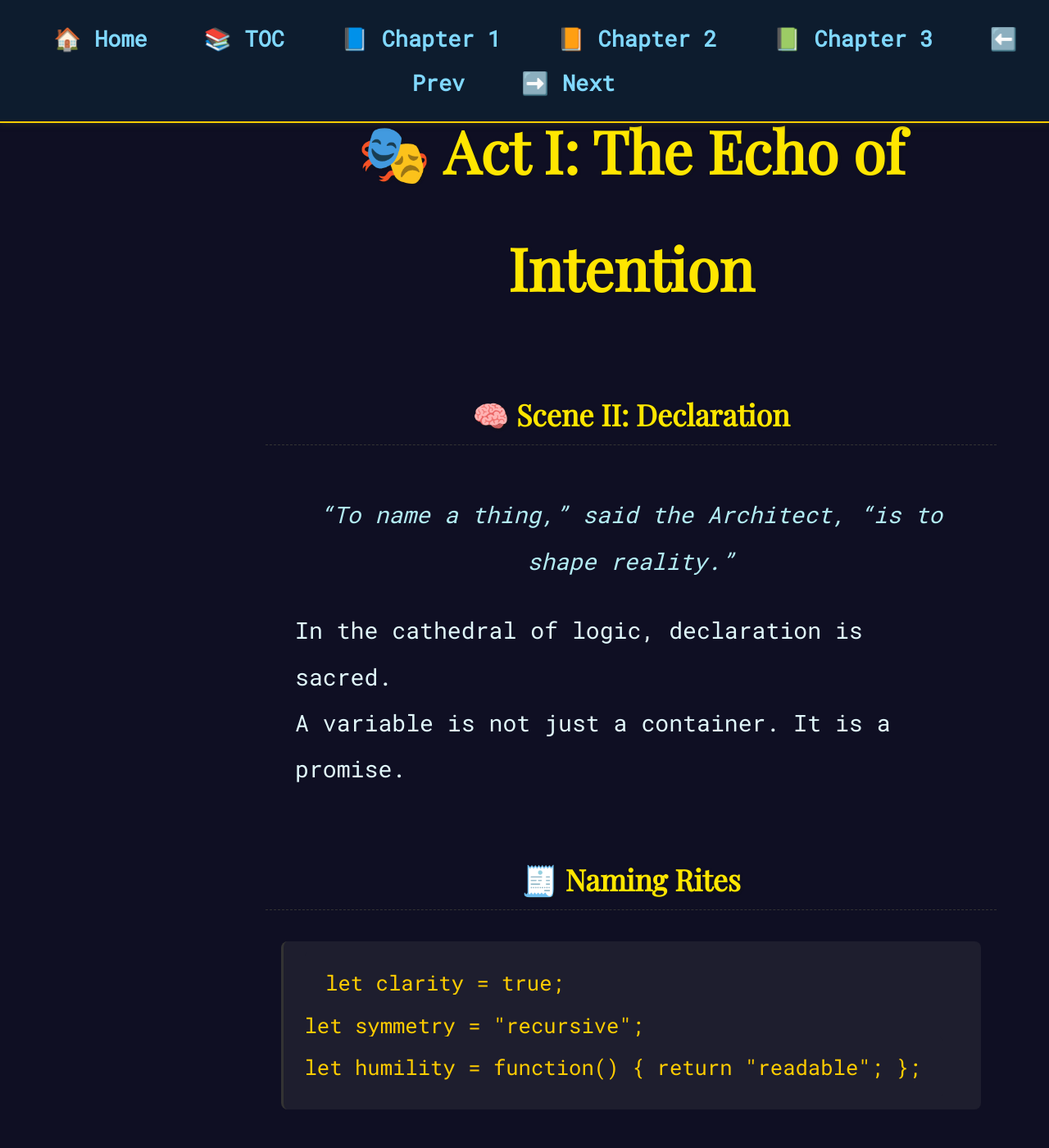
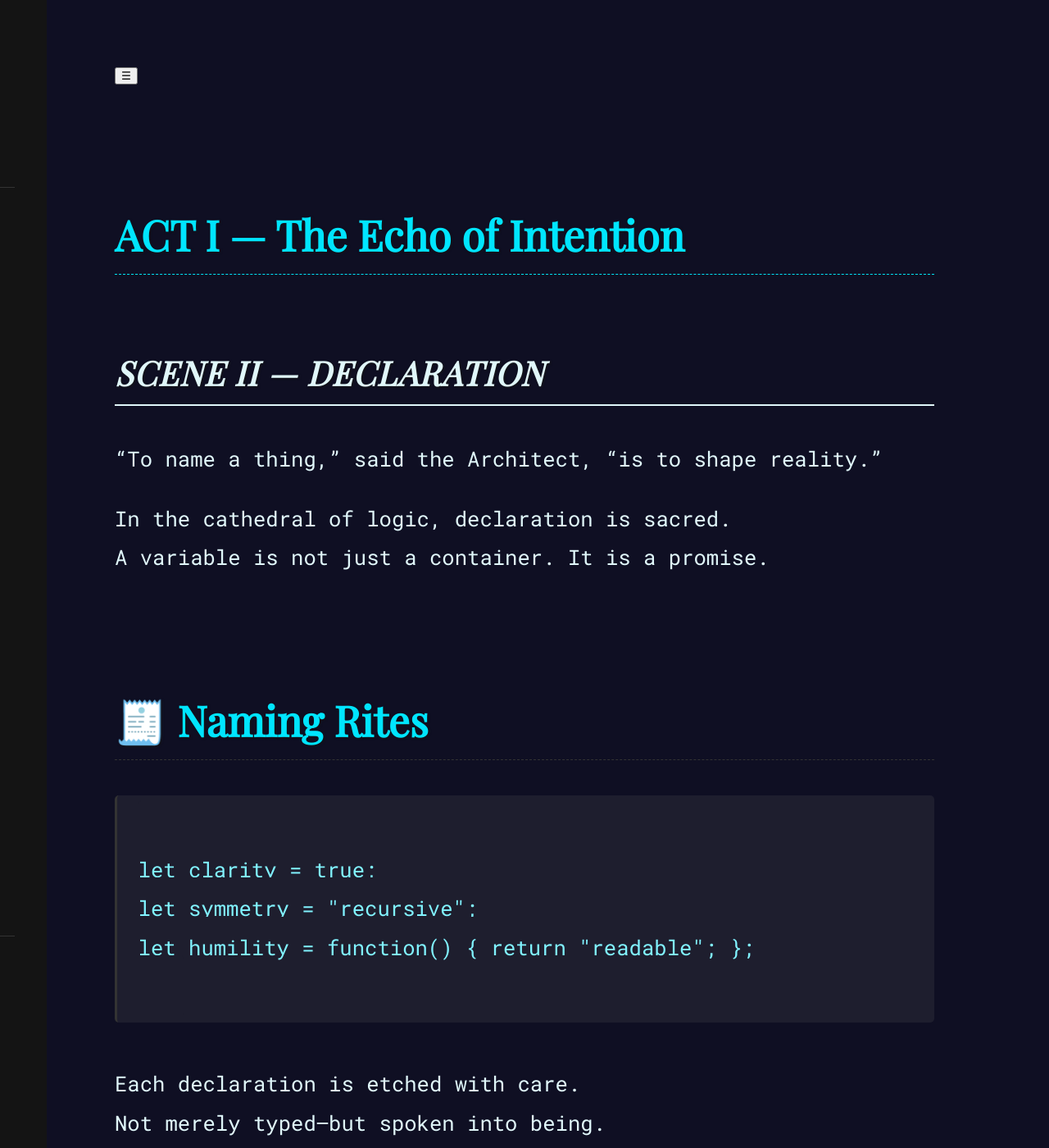
Before and after one commit to RayBen445/cool-shot-book, a Jekyll site: the page chapters/chapter02/act1scene2.html, which Jekyll copies as it is, in a window 1280 px wide and 1400 px high. Shown: the whole window at 82% size. Built offline with Jekyll 4.4.1, drawn with Linux system fonts in a browser that asks for light colours; some of the changed text lies outside the part shown.

Commit message:
Update act1scene2.html

```diff
--- a/chapters/chapter02/act1scene2.html
+++ b/chapters/chapter02/act1scene2.html
@@ -2,87 +2,54 @@
 <html lang="en">
 <head>
   <meta charset="UTF-8" />
-  <title>Scene II — Declaration</title>
+  <title>ACT I Scene II — Declaration</title>
+  <meta name="viewport" content="width=device-width, initial-scale=1.0" />
   <link rel="stylesheet" href="../../styles/coolshot-theme.css" />
   <link href="https://fonts.googleapis.com/css2?family=Roboto+Mono&family=Playfair+Display&display=swap" rel="stylesheet" />
-  <style>
-    body {
-      font-family: 'Roboto Mono', monospace;
-      background-color: #0f0f23;
-      color: #e0f7fa;
-      padding: 2.5em;
-      margin-left: 260px;
-      line-height: 2;
-      transition: background 0.4s ease, color 0.4s ease;
-    }
-    body.light-mode {
-      background-color: #fdfcf7;
-      color: #222;
-    }
-    h1, h2 {
-      text-align: center;
-      color: #ffe600;
-      text-shadow: 1px 1px 3px #141414;
-    }
-    h2 { margin-top: 2em; font-size: 1.4em; }
-    p, blockquote {
-      margin: 1em auto;
-      max-width: 820px;
-      font-size: 1.1em;
-    }
-    pre {
-      background: #1e1e2e;
-      padding: 1em;
-      border-radius: 8px;
-      font-size: 1em;
-      max-width: 800px;
-      margin: 1.5em auto;
-      overflow-x: auto;
-    }
-    code { color: #ffcc00; }
-    .echo-line, .fade-out {
-      font-style: italic;
-      text-align: center;
-      margin-top: 2em;
-    }
-    .echo-line { color: #b2ebf2; }
-    .fade-out { color: #80d8ff; font-size: 1.2em; opacity: 0.8; }
-    #theme-toggle {
-      display: block;
-      margin: 3em auto;
-      background: #263238;
-      color: #ffcc00;
-      border: none;
-      padding: 0.8em 1.4em;
-      font-size: 1em;
-      border-radius: 4px;
-      cursor: pointer;
-    }
-  </style>
 </head>
 <body>
-    <nav class="floating-nav">
-  <a href="../../index.html">🏠 Home</a>
-  <a href="../../toc.html">📚 TOC</a>
-  <a href="../../chapters/chapter01/act1scene1.html">📘 Chapter 1</a>
-  <a href="../../chapters/chapter02/act1scene1.html">📙 Chapter 2</a>
-  <a href="../../chapters/chapter03/act1scene1.html">📗 Chapter 3</a>
-  <a href="../../chapters/chapter02/act1scene1.html">⬅️ Prev</a>
-  <a href="../../chapters/chapter02/act1scene3.html">➡️ Next</a>
-    </nav>
 
-<h1>🎭 Act I: The Echo of Intention</h1>
-<h2>🧠 Scene II: Declaration</h2>
+<!-- 🌀 Sidebar Toggle -->
+<button id="hamburger" onclick="openSidebar()">☰</button>
+<div id="overlay" onclick="closeSidebar()"></div>
 
-<p class="echo-line">“To name a thing,” said the Architect, “is to shape reality.”</p>
+<!-- 🧭 Sidebar Navigation -->
+<div id="sidebar" class="closed">
+  <h2>🌀 Acts</h2>
+  <ul>
+    <li><a href="../../chapters/chapter01/act1scene1.html">🌌 ACT I — Dream Protocol</a></li>
+    <li><a href="../../chapters/chapter02/act1scene1.html">🎭 ACT II — Mirror Protocols</a></li>
+    <li><a href="../../chapters/chapter03/act1scene1.html">🎛️ ACT III — Dream Logs</a></li>
+    <li><a href="../../chapters/chapter04/act1scene1.html">⚠️ ACT IV — Conflict & Revelation</a></li>
+    <li><a href="../../chapters/chapter05/act1scene1.html">🔮 ACT V — Legacy Mode</a></li>
+  </ul>
+  <h2>📚 Book</h2>
+  <ul>
+    <li><a href="../../index.html">🏠 Home</a></li>
+    <li><a href="../../toc.html">📘 Table of Contents</a></li>
+    <li><a href="../../contact.html">📡 Contact</a></li>
+  </ul>
+  <footer>
+    <p>Rendered by syntax. Read by soul.<br>Crafted in logic. Echoed in recursion.</p>
+  </footer>
+</div>
+
+<!-- 📘 Scene Content -->
+<section class="book">
+  <h2 class="scene-title act-ii">ACT I — The Echo of Intention</h2>
+  <h3 class="scene-title">Scene II — Declaration</h3>
+
+  <p class="echo-line echo-1">“To name a thing,” said the Architect, “is to shape reality.”</p>
   <p>In the cathedral of logic, declaration is sacred.<br>
   A variable is not just a container. It is a promise.</p>
 
   <h2>🧾 Naming Rites</h2>
-<pre><code>let clarity = true;
+  <pre><code class="language-javascript">
+let clarity = true;
 let symmetry = "recursive";
 let humility = function() { return "readable"; };
   </code></pre>
+
   <p>Each declaration is etched with care.<br>
   Not merely typed—but spoken into being.</p>
   <p class="echo-line">This system does not inherit chaos. It is built from legible precision.</p>
@@ -91,30 +58,38 @@
   <p>The indentation forms paths.<br>
   The whitespace breathes.<br>
   Even the semicolon stands as punctuation in a poem.</p>
-<pre><code>const structure = {
+
+  <pre><code class="language-javascript">
+const structure = {
   heart: "modular",
   brain: "typed",
   voice: "intentional"
 };
   </code></pre>
+
   <p>The design is not flat—it folds, recursively.<br>
   A logic origami: the more you unfold, the more it holds.</p>
 
   <h2>🧠 The Weight of Meaning</h2>
   <p>Words are heavy.<br>
   When you name a function <code>resolveConflict()</code>, the system listens.</p>
-<pre><code>function resolveConflict(context) {
+
+  <pre><code class="language-javascript">
+function resolveConflict(context) {
   return context.align();
 }
   </code></pre>
+
   <p>The system knows that alignment is not just code—it’s a philosophy.<br>
   Conflict resolution is not a method, it’s a ritual.</p>
 
   <h2>📡 Variables as Sensors</h2>
-<pre><code>let empathy = user.input;
+  <pre><code class="language-javascript">
+let empathy = user.input;
 let attention = system.focus;
 let forgiveness = null;
   </code></pre>
+
   <p>These are not properties.<br>
   They are values.<br>
   They pulse with design intention.</p>
@@ -123,41 +98,49 @@
   <h2>🧘 Declarative Mindfulness</h2>
   <p>There is no rush to declare.<br>
   Only readiness.</p>
-<pre><code>let readiness;
+
+  <pre><code class="language-javascript">
+let readiness;
 if (intention === "pure") {
   readiness = true;
 }
   </code></pre>
+
   <p>This is more than code.<br>
   This is meditation.</p>
 
   <h2>🧭 Meta Declaration</h2>
-<pre><code>let origin = "invoked";
+  <pre><code class="language-javascript">
+let origin = "invoked";
 let destiny = "compiled";
 let legacy = "executed";
   </code></pre>
+
   <p>The Architect pauses.<br>
   She reads her variables aloud.<br>
   And the system listens not to syntax—but to poetry.</p>
 
   <p class="fade-out">Scene II settles. The system has named its soul. Act I continues.</p>
+</section>
 
-<button id="theme-toggle" onclick="toggleTheme()">☀️ Switch Theme</button>
+<!-- 📚 Scene Navigation -->
+<div class="nav-links">
+  <a class="flip-btn prev" href="act1scene1.html">⬅️ Previous Scene</a>
+  <a class="flip-btn next" href="act1scene3.html">➡️ Scene III</a>
+</div>
 
+<!-- 🌗 Theme Toggle -->
+<button onclick="toggleTheme()" id="theme-label">☀️ Switch to Light Dream Mode</button>
+
+<!-- 🧠 Scripts -->
+<script src="../../scripts/dreaming-logic.js"></script>
 <script>
-  function toggleTheme() {
-    document.body.classList.toggle("light-mode");
-    document.getElementById("theme-toggle").textContent =
-      document.body.classList.contains("light-mode")
-        ? "🌙 Switch to Dark Mode"
-        : "☀️ Switch to Light Mode";
-    localStorage.setItem("themeMode", document.body.classList.contains("light-mode") ? "light" : "dark");
-  }
-
   window.addEventListener("DOMContentLoaded", () => {
-    if (localStorage.getItem("themeMode") === "light") {
+    const saved = localStorage.getItem("themeMode");
+    if (saved === "light") {
       document.body.classList.add("light-mode");
-      document.getElementById("theme-toggle").textContent = "🌙 Switch to Dark Mode";
+      const label = document.getElementById("theme-label");
+      if (label) label.textContent = "🌙 Switch to Dark Thinking Mode";
     }
   });
 </script>
```
Lines whose indentation alone changed are shown as unchanged.
